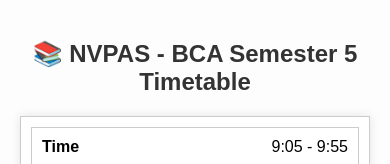
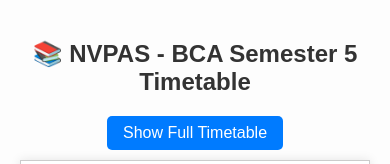
Before and after one commit to clarenceparmar/timetable, a plain HTML site: page index.html in a window 390 px wide. Shown: the top 164 px of the page. Drawn offline with Linux system fonts and the light colour scheme.

Commit message:
Update index.html

```diff
--- a/index.html
+++ b/index.html
@@ -57,6 +57,22 @@
       font-weight: bold;
     }
 
+    #mobile-toggle {
+      display: none;
+      text-align: center;
+      margin-bottom: 10px;
+    }
+
+    #mobile-toggle button {
+      padding: 8px 16px;
+      background: #007bff;
+      color: white;
+      border: none;
+      border-radius: 5px;
+      font-size: 16px;
+      cursor: pointer;
+    }
+
     @media (max-width: 768px) {
       table, thead, tbody, th, td, tr {
         display: block;
@@ -101,6 +117,10 @@
 <body>
 
 <h2>📚 NVPAS - BCA Semester 5 Timetable</h2>
+
+<div id="mobile-toggle">
+  <button onclick="toggleView()">Show Full Timetable</button>
+</div>
 
 <table id="timetable">
   <thead>
@@ -201,6 +221,47 @@ setInterval(() => {
   document.querySelectorAll('.highlight').forEach(el => el.classList.remove('highlight'));
   highlightCurrentSlot();
 }, 60000);
+
+// --- Mobile View Toggle ---
+function toggleView() {
+  const table = document.getElementById("timetable");
+  table.classList.toggle("show-all");
+  const btn = document.querySelector("#mobile-toggle button");
+  if (table.classList.contains("show-all")) {
+    btn.textContent = "Show Today's Timetable";
+    showAllColumns(true);
+  } else {
+    btn.textContent = "Show Full Timetable";
+    showAllColumns(false);
+  }
+}
+
+function showAllColumns(showAll) {
+  const now = new Date();
+  const dayIndex = now.getDay(); // Sunday = 0
+
+  const ths = document.querySelectorAll("#timetable thead th");
+  ths.forEach((th, index) => {
+    if (index === 0) return;
+    th.style.display = showAll || index === dayIndex ? "" : "none";
+  });
+
+  const trs = document.querySelectorAll("#timetable tbody tr");
+  trs.forEach(row => {
+    const tds = row.querySelectorAll("td");
+    tds.forEach((td, index) => {
+      if (index === 0) return;
+      td.style.display = showAll || index === dayIndex ? "" : "none";
+    });
+  });
+}
+
+window.addEventListener('DOMContentLoaded', () => {
+  if (window.innerWidth <= 768) {
+    document.getElementById("mobile-toggle").style.display = "block";
+    showAllColumns(false);
+  }
+});
 </script>
 
 </body>
```
